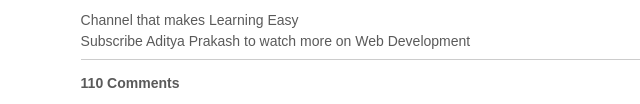
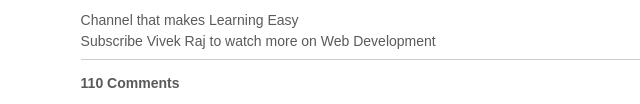
Before and after one commit to theevkr/YouTube-Clone, a plain HTML site: page playVideo.html in a window 1280 px wide. Shown: the part 655-759 px from the top of the page, 0-640 px from the left. Drawn offline with Linux system fonts and the light colour scheme; files whose address does not match are found by name.

Commit message:
Update playVideo.html

```diff
--- a/playVideo.html
+++ b/playVideo.html
@@ -63,7 +63,7 @@
 
                 <div class="vid-description">
                     <p>Channel that makes Learning Easy</p>
-                    <p>Subscribe Aditya Prakash to watch more on Web Development</p>
+                    <p>Subscribe Vivek Raj to watch more on Web Development</p>
                     <hr>
                     <h4>110 Comments</h4>
                     <div class="add-comment">
```
